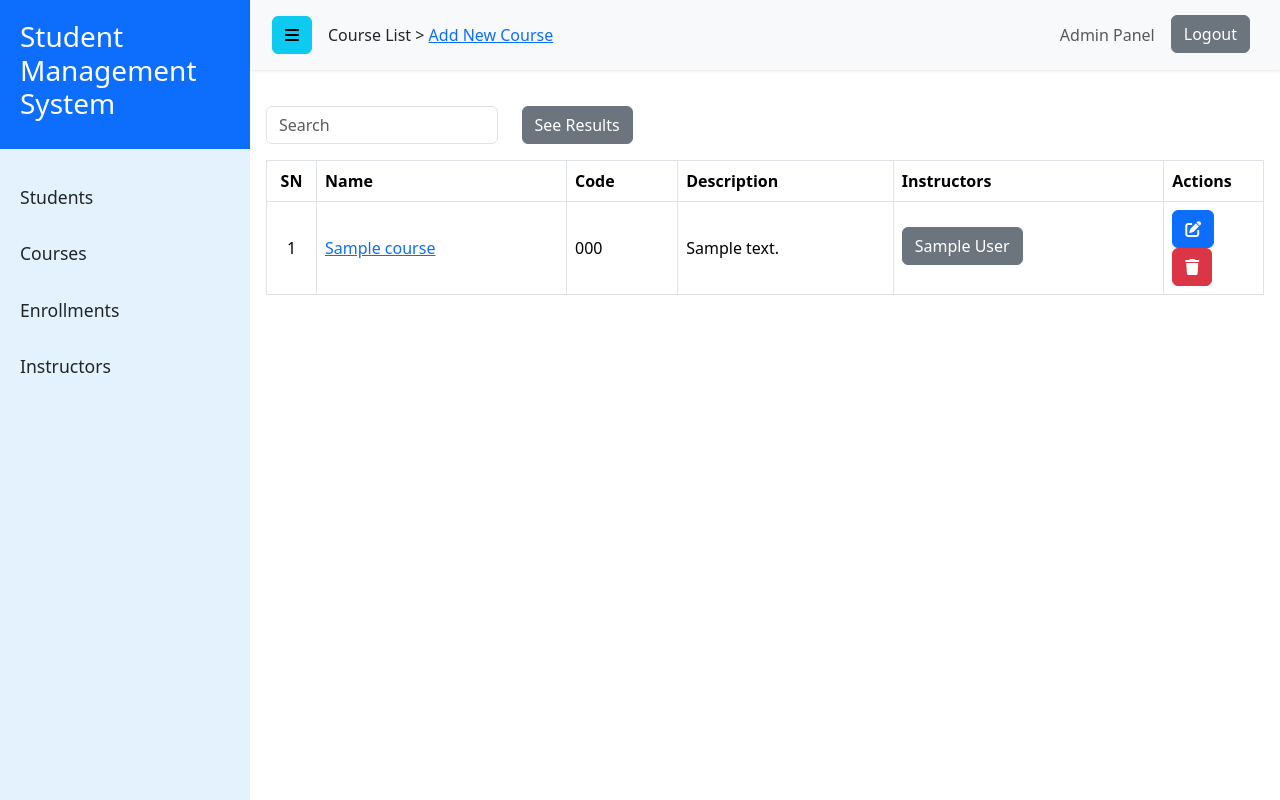
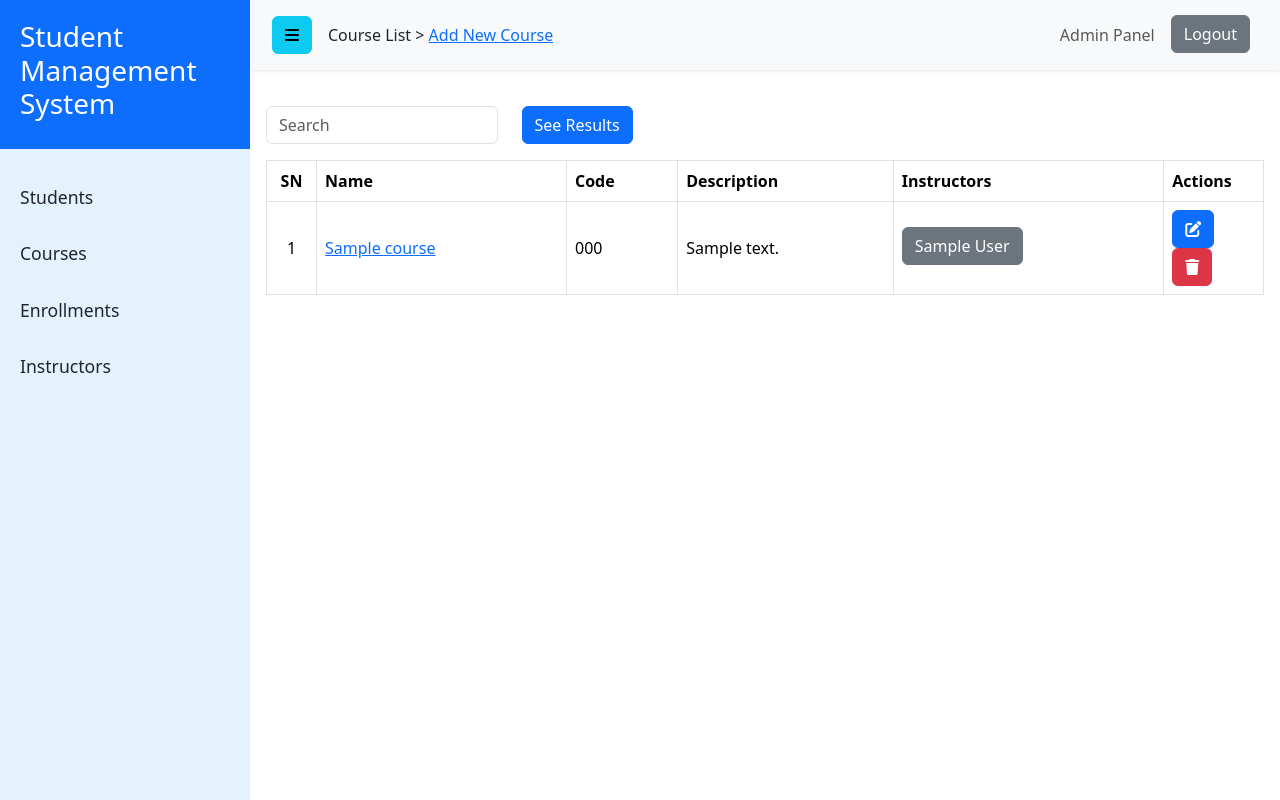
Before and after one commit to ayusbajra/studentmanagement, a Django app: page /courses/ in a window 1280 px wide. Run offline with Django 5.2, Linux system fonts and the light colour scheme; a user stored in the database is signed in; tables that the repository leaves empty hold one stand-in row (values such as "Sample post").

Commit message:
Change button style from secondary to primary
- Updated "See Results" button class from "btn btn-secondary" to "btn btn-primary"
- Enhances visual emphasis on the submit button

```diff
--- a/students/templates/students/_search_form.html
+++ b/students/templates/students/_search_form.html
@@ -12,7 +12,7 @@
         {% endif %}
 
         <div class="col-sm-2">
-            <button class="btn btn-secondary" type="submit">See Results</button>
+            <button class="btn btn-primary" type="submit">See Results</button>
         </div>
     </form>
 </div>
```
